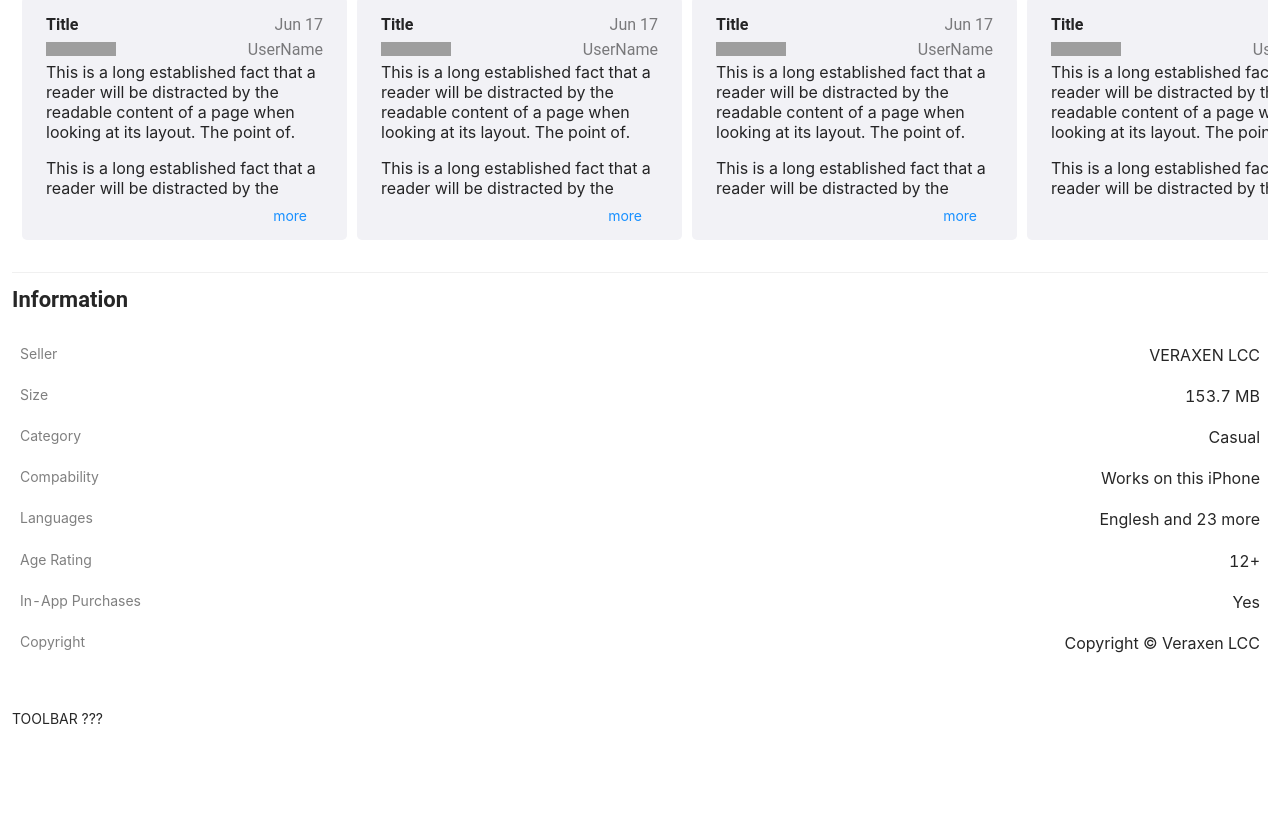
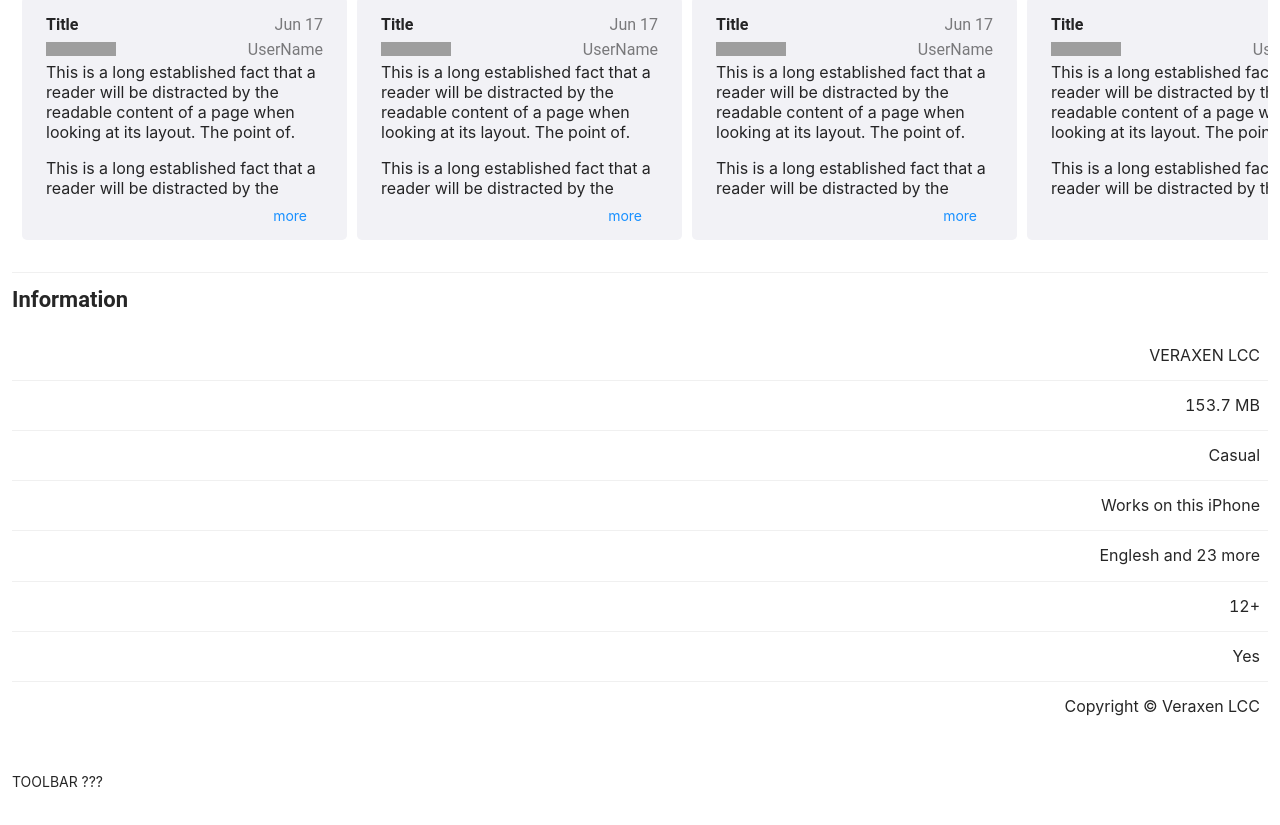
Before and after one commit to zharikovartem/puzzle, a React (Create React App) app: page / in a window 1280 px wide. Shown: the part 991-1816 px from the top of the page. Built offline with nearby package versions, Linux system fonts and the light colour scheme; grey boxes are pictures that could not be loaded.

Commit message:
add dividers

```diff
--- a/src/Components/Information/Information.tsx
+++ b/src/Components/Information/Information.tsx
@@ -1,15 +1,26 @@
+import { Divider } from 'antd'
 import React from 'react'
 import { informationData } from '../../Data/InformationData'
 
 type InformationPropsType = {}
 
 const Information: React.FC<InformationPropsType> = () => {
+
+    const getDivider = (index: number) => {
+        if (informationData.length-1 > index) {
+            return <Divider className="my-1"/>
+        }
+    }
+
     return(
         <div className="mt-4">
             {
                 informationData.map( (item, index) => {
                     return (
-                        <GetItem key={index} item={item} index={index}/>
+                        <>
+                            <GetItem key={index} item={item} index={index}/>
+                            {getDivider(index)}
+                        </>
                     )
                 })
             }
@@ -33,7 +44,7 @@ export const GetItem:React.FC<GetItemPropsType> = (props) => {
         <div key={props.index.toString()} className="d-flex justify-content-between">
             <div className="p-2">
                 <span
-                    className="text-black-50"
+                    className="text-white-50"
                 >
                     {props.item.key}
                 </span>
```
